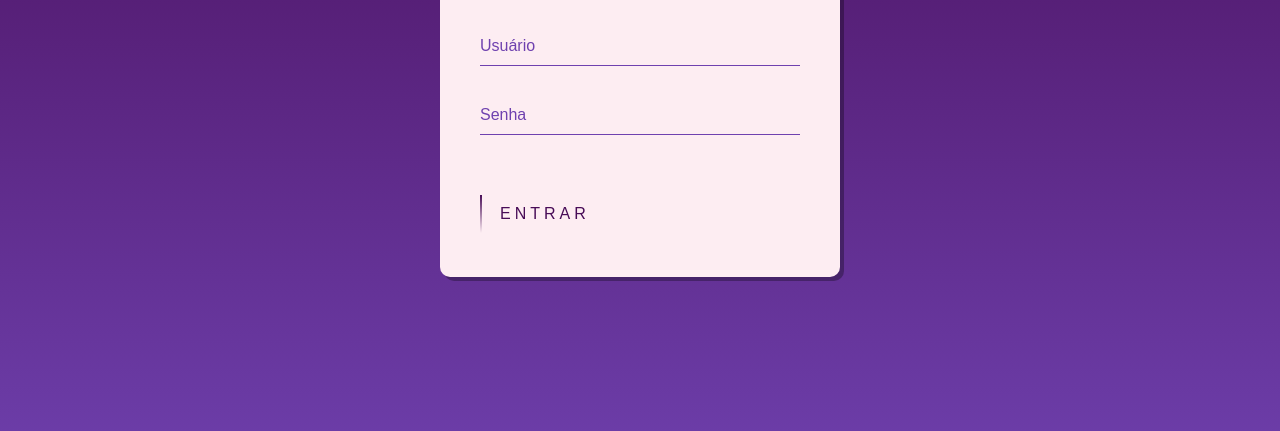
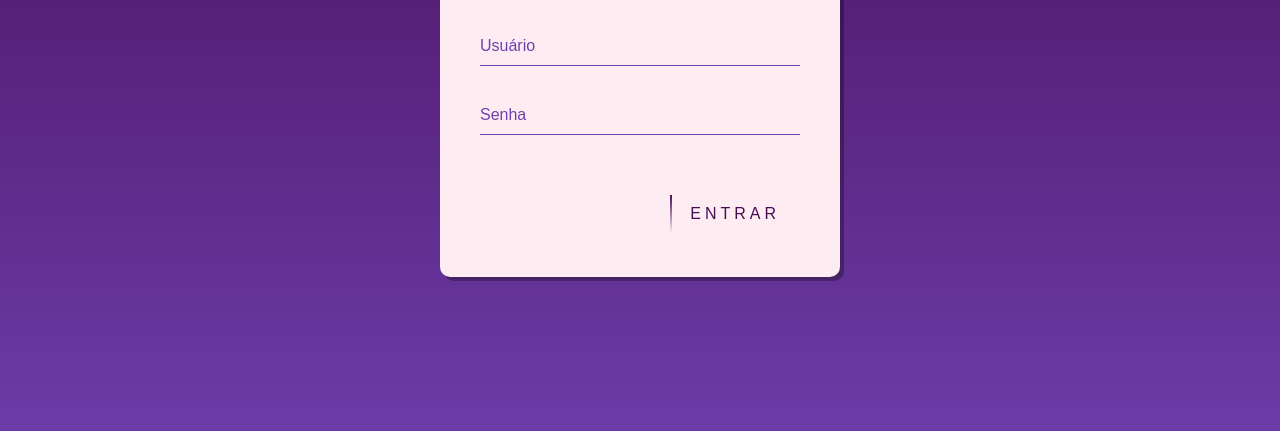
Before and after one commit to FrBreno/Login_Interface, a plain HTML site: page index.html in a window 1280 px wide. Shown: the part 297-728 px from the top of the page. Drawn offline with Linux system fonts and the light colour scheme.

Commit message:
Botão entrar à direita - modificação

```diff
--- a/style.css
+++ b/style.css
@@ -112,6 +112,10 @@ body {
   font-size: 12px;
 }
 
+.login-box form {
+  text-align: right;
+}
+
 .login-box form a {
   position: relative;
   display: inline-block;
```
